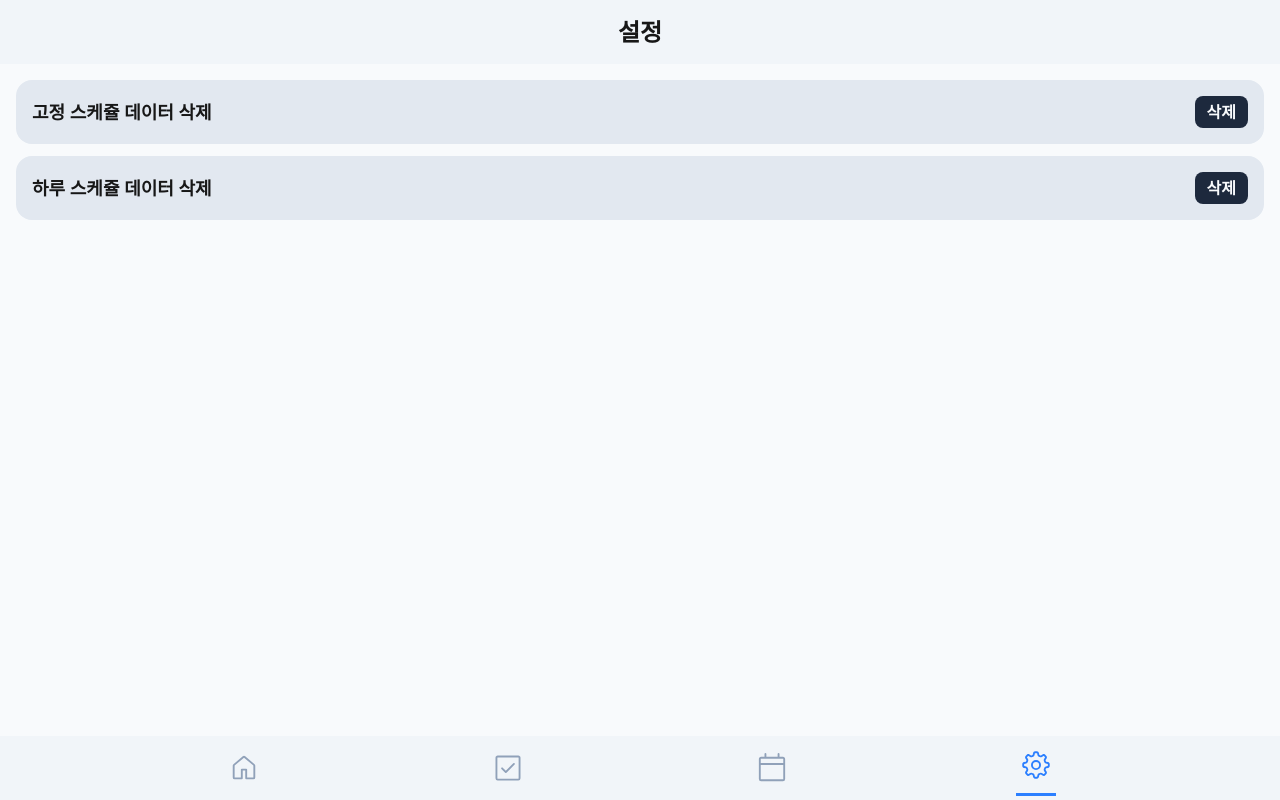
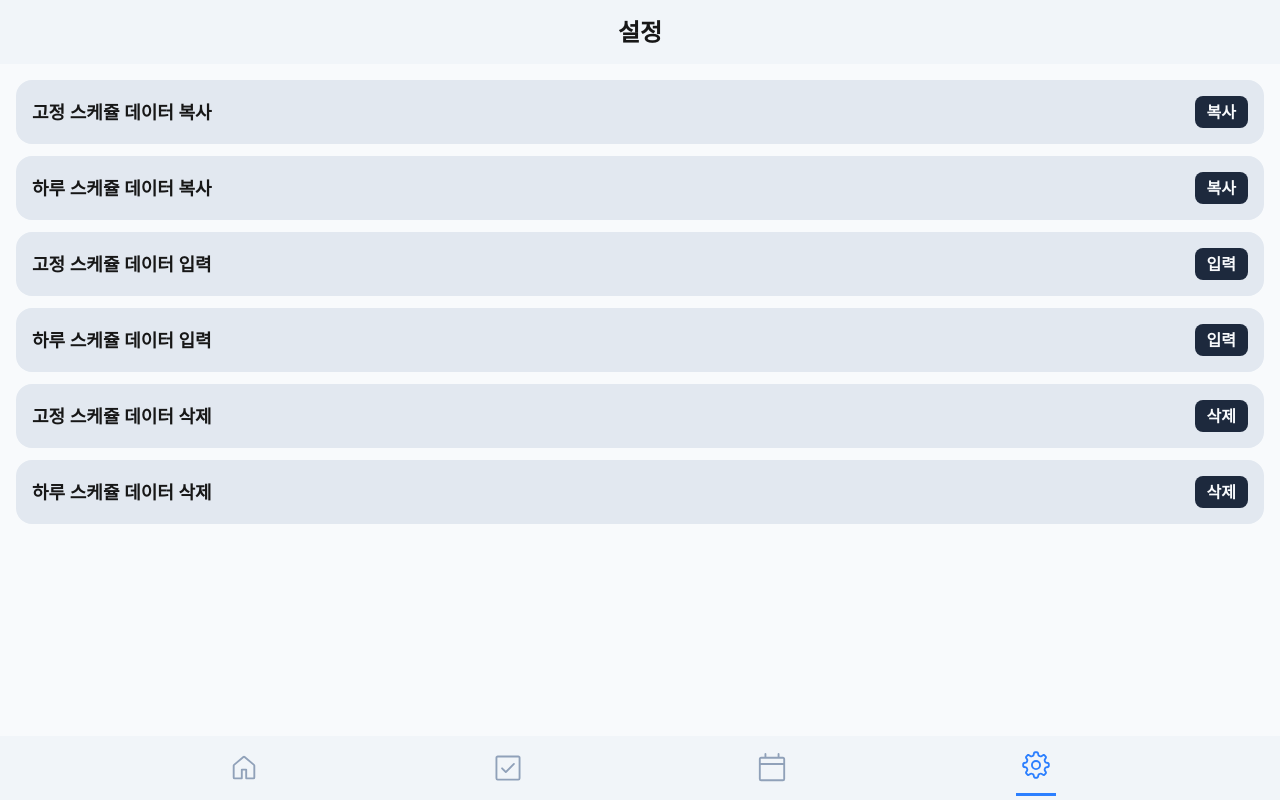
Before and after one commit to chamd/letstime, a Next.js app: page /setting in a window 1280 px wide. Built offline with nearby package versions, Linux system fonts and the light colour scheme.

Commit message:
add copy data, add set data

```diff
--- a/src/app/setting/page.tsx
+++ b/src/app/setting/page.tsx
@@ -27,12 +27,43 @@ const BlockButton = ({ onClick, children }: {
 };
 
 const Setting = () => {
+	const handleCopyData = async (name: string) => {
+		const text = localStorage.getItem(name) || "";
+		try {
+      await navigator.clipboard.writeText(text);
+    } catch (err) {
+      alert("Failed to copy text");
+			console.error(err);
+    }
+	}
+
+	const handleInputData = (name: string) => {
+		const text = prompt("input JSON", "") || "";
+		localStorage.setItem(name, text);
+	}
+
 	const handleClearData = (name: string) => {
 		localStorage.setItem(name, "{}");
 	}
 
 	return (
 		<div className="p-4 flex flex-col gap-3">
+			<Block>
+				고정 스케쥴 데이터 복사
+				<BlockButton onClick={() => handleCopyData("scheduleData")}>복사</BlockButton>
+			</Block>
+			<Block>
+				하루 스케쥴 데이터 복사
+				<BlockButton onClick={() => handleCopyData("subScheduleData")}>복사</BlockButton>
+			</Block>
+			<Block>
+				고정 스케쥴 데이터 입력
+				<BlockButton onClick={() => handleInputData("scheduleData")}>입력</BlockButton>
+			</Block>
+			<Block>
+				하루 스케쥴 데이터 입력
+				<BlockButton onClick={() => handleInputData("subScheduleData")}>입력</BlockButton>
+			</Block>
 			<Block>
 				고정 스케쥴 데이터 삭제
 				<BlockButton onClick={() => handleClearData("scheduleData")}>삭제</BlockButton>
```
